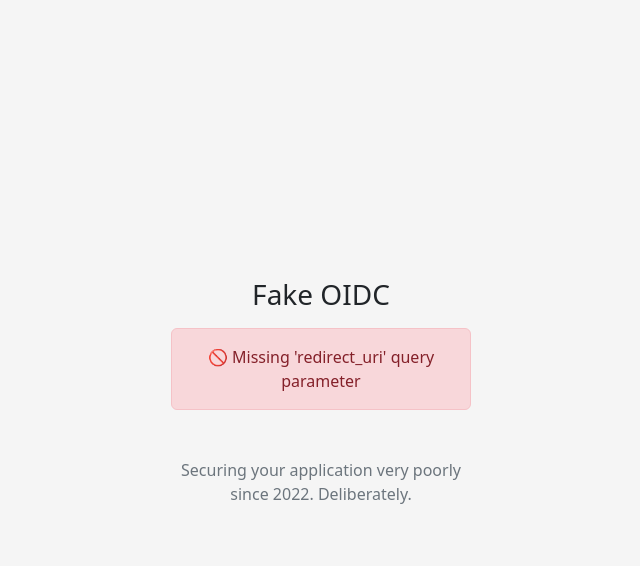
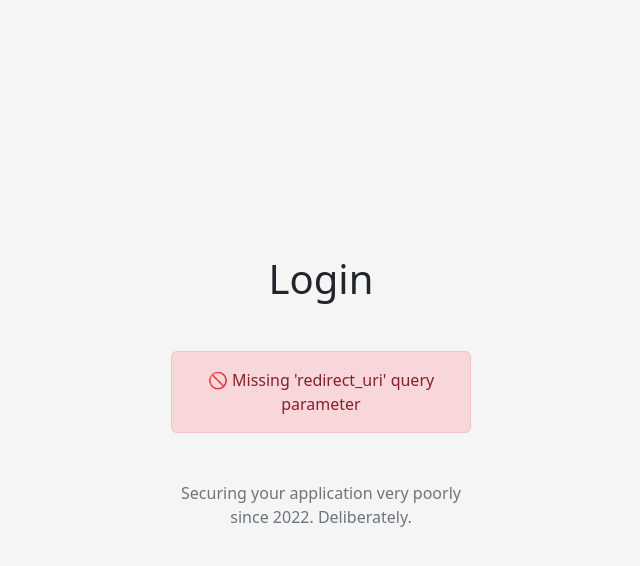
Before and after one commit to jonasliekens/fake-oidc, a Flask app: page /authorize in a window 1280 px wide. Shown: the top 566 px of the page, without its empty margins (319-959 px from the left). Run offline with Flask 3, Linux system fonts and the light colour scheme.

Commit message:
feat(login): Playing around with Emojis
++ Upgrades Bootstrap to v5.2.3 (Yay CDN)

```diff
--- a/templates/login.html
+++ b/templates/login.html
@@ -3,18 +3,19 @@
 <head>
     <meta charset="UTF-8">
     <title>Fake OIDC</title>
+    <link rel="icon" type="image/x-icon" href="{{ url_for('static', filename='favicon.ico') }}">
     <link rel=stylesheet type=text/css href="{{ url_for('static', filename='style.css') }}">
-    <link href="https://cdn.jsdelivr.net/npm/bootstrap@5.2.0/dist/css/bootstrap.min.css" rel="stylesheet"
-          integrity="sha384-gH2yIJqKdNHPEq0n4Mqa/HGKIhSkIHeL5AyhkYV8i59U5AR6csBvApHHNl/vI1Bx" crossorigin="anonymous">
-    <script src="https://cdn.jsdelivr.net/npm/bootstrap@5.2.0/dist/js/bootstrap.bundle.min.js"
-            integrity="sha384-A3rJD856KowSb7dwlZdYEkO39Gagi7vIsF0jrRAoQmDKKtQBHUuLZ9AsSv4jD4Xa"
+    <link href="https://cdn.jsdelivr.net/npm/bootstrap@5.2.3/dist/css/bootstrap.min.css" rel="stylesheet"
+          integrity="sha384-rbsA2VBKQhggwzxH7pPCaAqO46MgnOM80zW1RWuH61DGLwZJEdK2Kadq2F9CUG65" crossorigin="anonymous">
+    <script src="https://cdn.jsdelivr.net/npm/bootstrap@5.2.3/dist/js/bootstrap.bundle.min.js"
+            integrity="sha384-kenU1KFdBIe4zVF0s0G1M5b4hcpxyD9F7jL+jjXkk+Q2h455rYXK/7HAuoJl+0I4"
             crossorigin="anonymous"></script>
 </head>
 <body class="text-center">
 <main class="form-signin m-auto">
     <form action="{{ url_for('login')}}" method="post">
-        <h1 class="h3 mb-3 fw-normal">
-            Fake OIDC
+        <h1 class="h1 mb-5 fw-normal">
+            Login
         </h1>
 
         {% for message in get_flashed_messages() %}
@@ -26,6 +27,10 @@
             {{ error }}
         </div>
         {% else %}
+        <h5 class="h5 mb-3 fw-normal">
+            Who do you want to be? 😉
+        </h5>
+
         <select name="token" id="tokenSelect" class="form-select w-100 mb-3" aria-label="User select">>
             {% for option in options %}
             <option value="{{ option['key'] }}">{{ option['value'] }}</option>
```
Also changed, not shown: static/favicon.ico (added).
